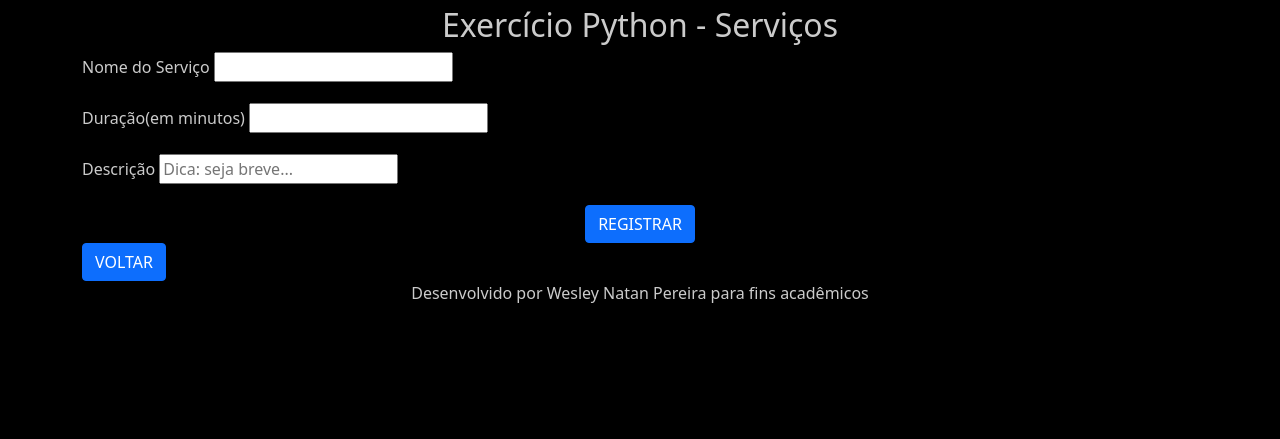
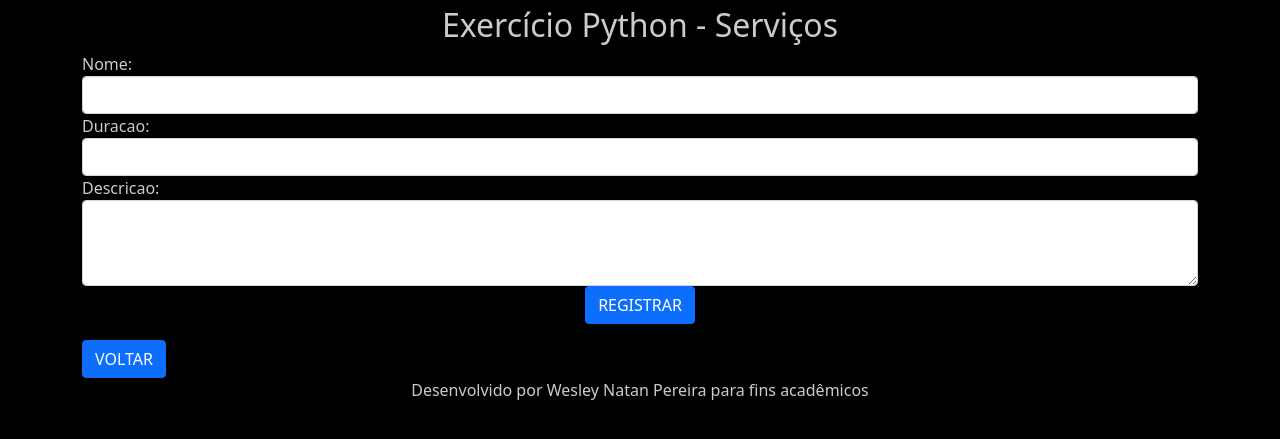
Before and after one commit to wesleynp1/DJango_marcacoes, a Django app: page /servicos/add in a window 1280 px wide. Shown: the part 50-489 px from the top of the page. Run offline with Django 5.2, Linux system fonts and the light colour scheme; some libraries are stand-ins or nearby versions.

Commit message:
Criado classe Form e add servicos através do ServicoForm

```diff
--- /dev/null
+++ b/servicos/forms.py
@@ -0,0 +1,18 @@
+from django import forms
+
+from servicos.models import Servico
+
+
+class ServicoForm(forms.ModelForm):
+    class Meta:
+        model = Servico
+        fields = [
+            "nome",
+            "duracao",
+            "descricao"
+        ]
+        widgets = {
+            'nome': forms.TextInput(attrs={'class': 'form-control'}),
+            'duracao': forms.NumberInput(attrs={'class': 'form-control'}),
+            'descricao': forms.Textarea(attrs={'class': 'form-control', 'rows':3}),
+        }
--- a/servicos/models.py
+++ b/servicos/models.py
@@ -1,6 +1,14 @@
 from django.db import models
+from django.core.validators import MinValueValidator, MaxValueValidator
+
 
 class Servico(models.Model):
-    nome = models.CharField(unique=True)
-    duracao = models.IntegerField(null=False)
-    descricao = models.CharField(default="")
+    nome = models.CharField(unique=True, null=False, max_length=50)
+    duracao = models.IntegerField(
+        null=False,
+        validators=[
+            MinValueValidator(15),
+            MaxValueValidator(480)
+        ]
+    )
+    descricao = models.CharField(default="", null=False, max_length=100)
--- a/servicos/templates/servicos/add.html
+++ b/servicos/templates/servicos/add.html
@@ -9,25 +9,14 @@
     <form action="{% url 'servicos:add' %}" method="post">
         {% csrf_token %}
 
-        <div class="mb-3">
-            <label class="form-label" for="nome">Nome do Serviço</label>
-            <input type="text" name="nome" id="nome">
-        </div>
-
-        <div class="mb-3">
-            <label class="form-label" for="duracao">Duração(em minutos)</label>
-            <input type="number" name="duracao" id="duracao">
-        </div>
-
-        <div class="mb-3">
-            <label class="form-label" for="descricao">Descrição</label>
-            <input type="text" name="descricao" id="descricao" placeholder="Dica: seja breve...">
-        </div>
+        {{ form }}
 
         <div class="d-flex justify-content-evenly">
             <input type="submit" value="REGISTRAR" class="btn btn-primary">
         </div>
     </form>
 
+    <p class="text-danger text-center">{{ mensagem }}</p>
+
     <a onclick="history.back()" class="btn btn-primary">VOLTAR</a>
 {% endblock %}
--- a/servicos/views.py
+++ b/servicos/views.py
@@ -1,5 +1,6 @@
 from django.shortcuts import render, redirect
 from .models import Servico
+from .forms  import ServicoForm
 
 
 def index(request):
@@ -7,19 +8,30 @@ def index(request):
 
 
 def add_servico(request):
-    if request.method == "GET":
-        return render(request,"servicos/add.html")
-    elif request.method == "POST":
+    mensagem = ''
 
-        #toda validação necessária
+    if request.method == "POST":
+        formulario = ServicoForm(request.POST)
 
-        Servico.objects.create(
-            nome = request.POST["nome"],
-            duracao = request.POST["duracao"],
-            descricao = request.POST["descricao"]
-        )
+        if formulario.is_valid():
+            Servico.objects.create(
+                nome      = formulario.cleaned_data["nome"],
+                duracao   = formulario.cleaned_data["duracao"],
+                descricao = formulario.cleaned_data["descricao"]
+            )
 
-        return redirect('servicos:index')
+            return redirect('servicos:index')
+        else:
+            mensagem = "Erro de Preenchimento!"
+
+    return render(
+        request,
+        "servicos/add.html",
+        {
+            "form": ServicoForm(),
+            "mensagem": mensagem
+        }
+    )
 
 def edit_servico(request, id : int):
     if request.method == "GET":
```
Also changed, not shown: servicos/tests.py (+13 -0 lines).
